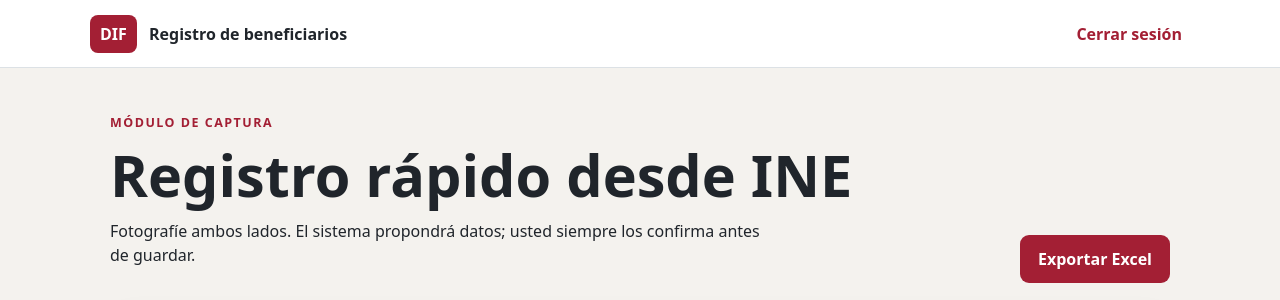
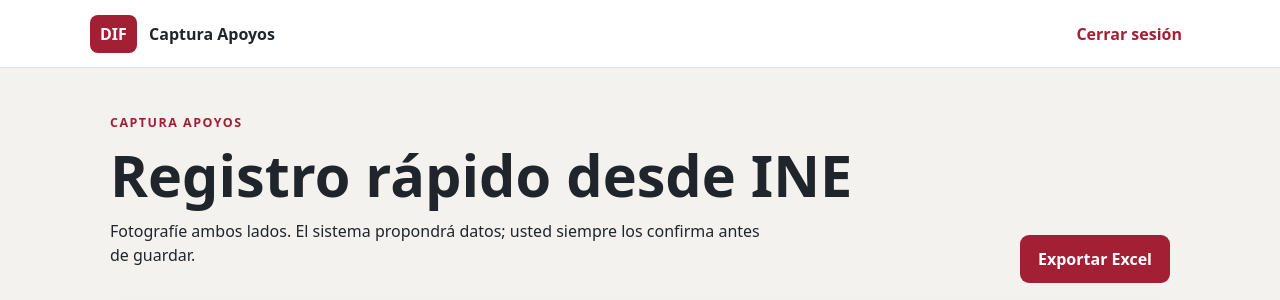
Before and after one commit to spott226/ocrcapturadif, a FastAPI app: page / in a window 1280 px wide. Shown: the top 300 px of the page. Run offline with FastAPI, Linux system fonts and the light colour scheme; the visitor is signed in with stand-in values (Sample User, id 1); some libraries are stand-ins or nearby versions.

Commit message:
fix: mostrar acceso de Captura Apoyos

```diff
--- a/app/main.py
+++ b/app/main.py
@@ -3,7 +3,7 @@ from contextlib import asynccontextmanager
 from io import BytesIO
 from pathlib import Path
 from fastapi import Depends, FastAPI, File, Form, HTTPException, Request, UploadFile
-from fastapi.responses import HTMLResponse, RedirectResponse, StreamingResponse
+from fastapi.responses import HTMLResponse, JSONResponse, RedirectResponse, StreamingResponse
 from fastapi.staticfiles import StaticFiles
 from fastapi.templating import Jinja2Templates
 from openpyxl import Workbook
@@ -27,13 +27,20 @@ async def lifespan(_app: FastAPI):
     yield
 
 
-app = FastAPI(title="DIF · Captura INE", docs_url=None, redoc_url=None, lifespan=lifespan)
+app = FastAPI(title="DIF · Captura Apoyos", docs_url=None, redoc_url=None, lifespan=lifespan)
 app.add_middleware(SessionMiddleware, secret_key=settings.secret_key, https_only=settings.cookie_secure, same_site="lax", max_age=28800)
 if settings.cookie_secure:
     app.add_middleware(HTTPSRedirectMiddleware)
 app.mount("/static", StaticFiles(directory=BASE / "static"), name="static")
 templates = Jinja2Templates(directory=BASE / "templates")
 admin_hash = password_hash.hash(settings.admin_password)
+
+
+@app.exception_handler(HTTPException)
+async def friendly_http_errors(request: Request, exc: HTTPException):
+    if exc.status_code == 401:
+        return RedirectResponse("/login", status_code=303)
+    return JSONResponse({"detail": exc.detail}, status_code=exc.status_code, headers=exc.headers)
 
 
 @app.middleware("http")
--- a/app/templates/base.html
+++ b/app/templates/base.html
@@ -1,4 +1,4 @@
-<!doctype html><html lang="es"><head><meta charset="utf-8"><meta name="viewport" content="width=device-width,initial-scale=1"><title>{% block title %}DIF · Captura INE{% endblock %}</title><link rel="stylesheet" href="/static/style.css"></head><body>
-<header><a href="/" class="brand"><span>DIF</span> Registro de beneficiarios</a>{% if user %}<form method="post" action="/logout"><input type="hidden" name="csrf" value="{{ csrf }}"><button class="link">Cerrar sesión</button></form>{% endif %}</header>
+<!doctype html><html lang="es"><head><meta charset="utf-8"><meta name="viewport" content="width=device-width,initial-scale=1"><title>{% block title %}DIF · Captura Apoyos{% endblock %}</title><link rel="stylesheet" href="/static/style.css"></head><body>
+<header><a href="/" class="brand"><span>DIF</span> Captura Apoyos</a>{% if user %}<form method="post" action="/logout"><input type="hidden" name="csrf" value="{{ csrf }}"><button class="link">Cerrar sesión</button></form>{% endif %}</header>
 <main>{% block content %}{% endblock %}</main><footer>Uso institucional · Los datos personales deben tratarse conforme al aviso de privacidad aplicable.</footer>
 </body></html>
--- a/app/templates/index.html
+++ b/app/templates/index.html
@@ -1,5 +1,5 @@
 {% extends "base.html" %}{% block content %}
-<section class="hero"><div><p class="eyebrow">Módulo de captura</p><h1>Registro rápido desde INE</h1><p>Fotografíe ambos lados. El sistema propondrá datos; usted siempre los confirma antes de guardar.</p></div><a class="button secondary" href="/exportar.xlsx">Exportar Excel</a></section>
+<section class="hero"><div><p class="eyebrow">Captura Apoyos</p><h1>Registro rápido desde INE</h1><p>Fotografíe ambos lados. El sistema propondrá datos; usted siempre los confirma antes de guardar.</p></div><a class="button secondary" href="/exportar.xlsx">Exportar Excel</a></section>
 <section class="card"><h2>Nueva captura</h2><div class="notice">Las fotos se procesan en memoria y se eliminan al terminar. Verifique el consentimiento y el aviso de privacidad antes de continuar.</div>
 <form method="post" action="/ocr" enctype="multipart/form-data" class="upload-grid"><input type="hidden" name="csrf" value="{{ csrf }}"><label class="drop">Frente de la INE <small>JPG, PNG o WEBP</small><input type="file" name="front" accept="image/jpeg,image/png,image/webp" capture="environment" required></label><label class="drop">Reverso de la INE <small>Opcional</small><input type="file" name="back" accept="image/jpeg,image/png,image/webp" capture="environment"></label><button>Leer y revisar datos</button></form></section>
 <section class="card"><div class="section-head"><h2>Registros recientes</h2><span>{{ people|length }} visibles</span></div><div class="table-wrap"><table><thead><tr><th>Nombre</th><th>CURP</th><th>Clave</th><th>Vigencia</th><th>Fecha</th></tr></thead><tbody>{% for p in people %}<tr><td>{{ p.name }}</td><td>{{ p.curp or '—' }}</td><td>{{ p.voter_key or '—' }}</td><td>{{ p.valid_until or '—' }}</td><td>{{ p.created_at.strftime('%d/%m/%Y') }}</td></tr>{% else %}<tr><td colspan="5" class="empty">Todavía no hay registros.</td></tr>{% endfor %}</tbody></table></div></section>{% endblock %}
--- a/app/templates/login.html
+++ b/app/templates/login.html
@@ -1,3 +1,3 @@
 {% extends "base.html" %}{% block title %}Acceso · DIF{% endblock %}{% block content %}
-<section class="card narrow"><p class="eyebrow">Acceso seguro</p><h1>Captura de credenciales</h1><p class="muted">Ingrese con la cuenta institucional configurada.</p>{% if error %}<div class="alert">{{ error }}</div>{% endif %}
+<section class="card narrow"><p class="eyebrow">Acceso seguro</p><h1>Captura Apoyos</h1><p class="muted">Ingrese con la cuenta institucional configurada.</p>{% if error %}<div class="alert">{{ error }}</div>{% endif %}
 <form method="post" action="/login" class="stack"><input type="hidden" name="csrf" value="{{ csrf }}"><label>Correo<input type="email" name="email" required autocomplete="username"></label><label>Contraseña<input type="password" name="password" required autocomplete="current-password"></label><button>Ingresar</button></form></section>{% endblock %}
```
Also changed, not shown: tests/test_app.py (+3 -1 lines), README.md.
